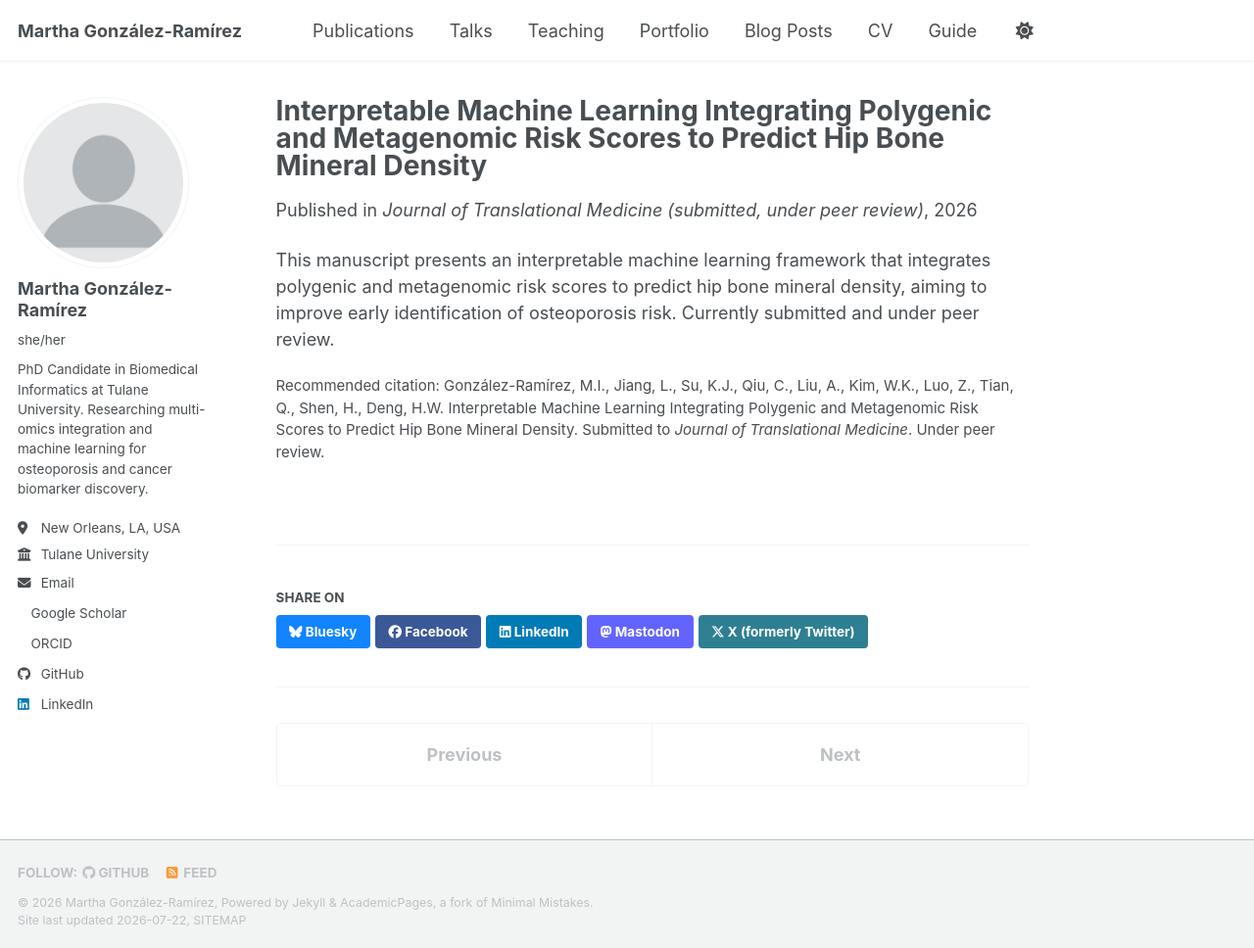
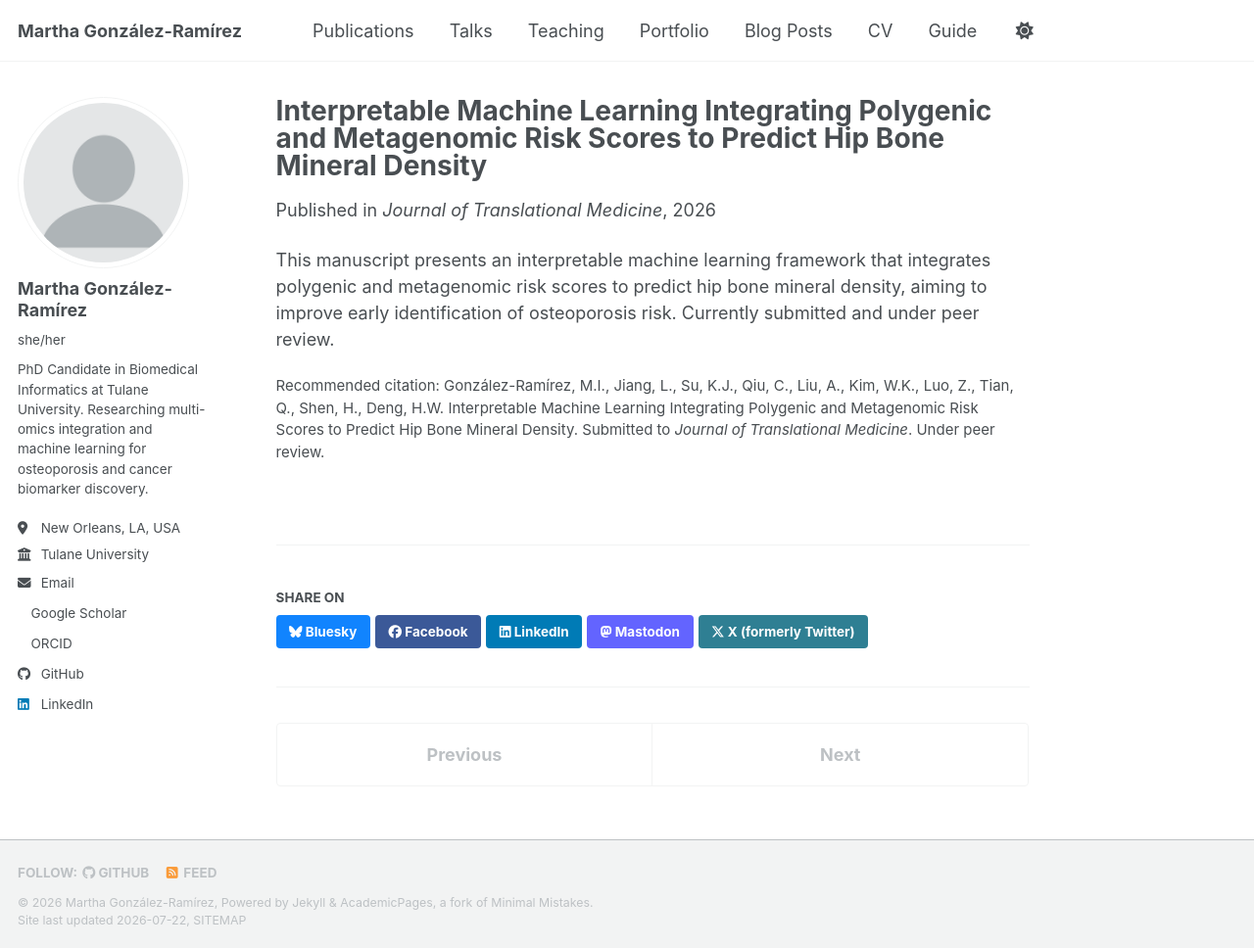
Before and after one commit to migonzalezr/migonzalezr.github.io, a Jekyll site: the page built from _publications/2026-06-01-jtm-interpretable-ml-polygenic-metagenomic-hipbmd.md, in a window 1280 px wide and 968 px high. Shown: the whole window at 98% size. Built offline with Jekyll 4.4.1, drawn with Linux system fonts in a browser that asks for light colours; a style sheet for code colours, icons or effects is not loaded.

Commit message:
Revise manuscript venue and add submission status
Updated venue and status fields for the manuscript.

```diff
--- a/_publications/2026-06-01-jtm-interpretable-ml-polygenic-metagenomic-hipbmd.md
+++ b/_publications/2026-06-01-jtm-interpretable-ml-polygenic-metagenomic-hipbmd.md
@@ -5,7 +5,8 @@
 permalink: /publication/2026-jtm-interpretable-ml-polygenic-metagenomic-hipbmd
 excerpt: 'An interpretable machine learning approach integrating polygenic and metagenomic risk scores to predict hip bone mineral density. Submitted, under peer review.'
 date: 2026-06-01
-venue: 'Journal of Translational Medicine (submitted, under peer review)'
+venue: 'Journal of Translational Medicine'
+status: 'submitted'
 citation: 'González-Ramírez, M.I., Jiang, L., Su, K.J., Qiu, C., Liu, A., Kim, W.K., Luo, Z., Tian, Q., Shen, H., Deng, H.W. Interpretable Machine Learning Integrating Polygenic and Metagenomic Risk Scores to Predict Hip Bone Mineral Density. Submitted to <i>Journal of Translational Medicine</i>. Under peer review.'
 ---
 This manuscript presents an interpretable machine learning framework that integrates polygenic and metagenomic risk scores to predict hip bone mineral density, aiming to improve early identification of osteoporosis risk. Currently submitted and under peer review.
```
